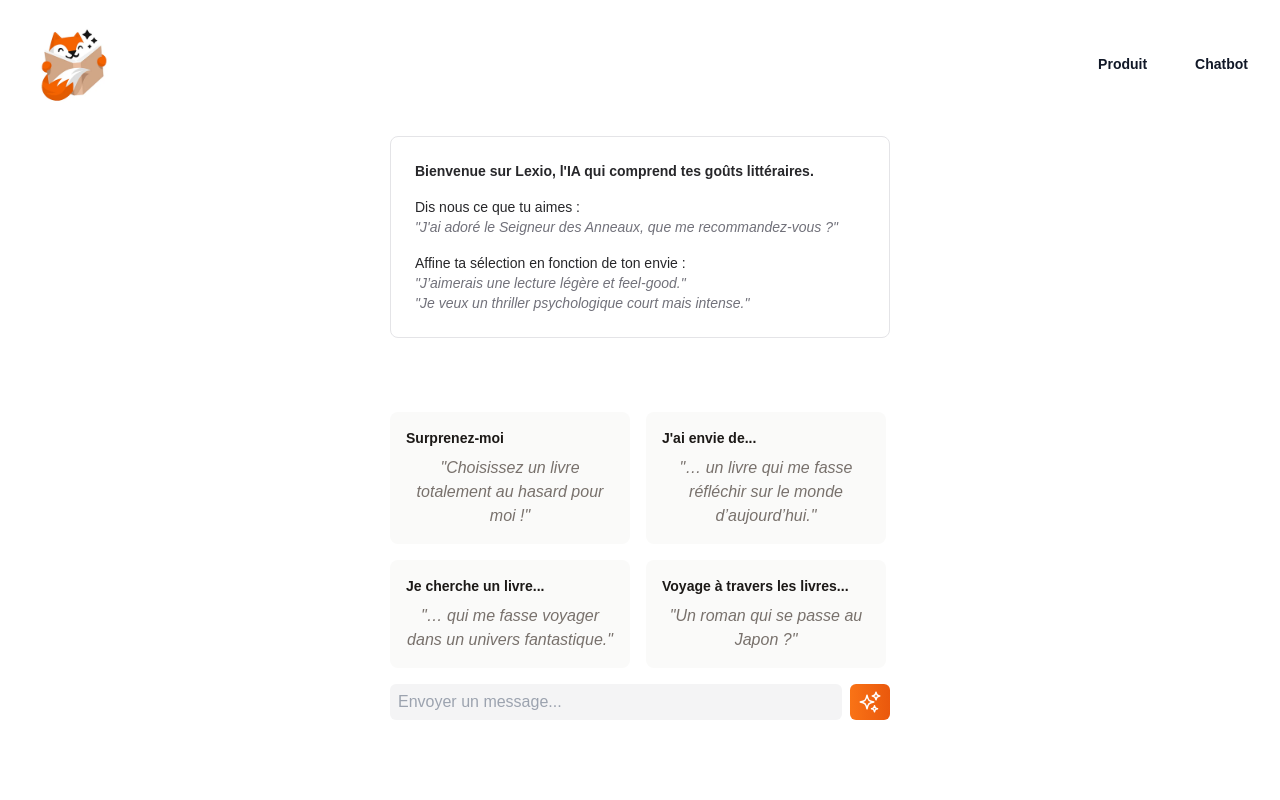
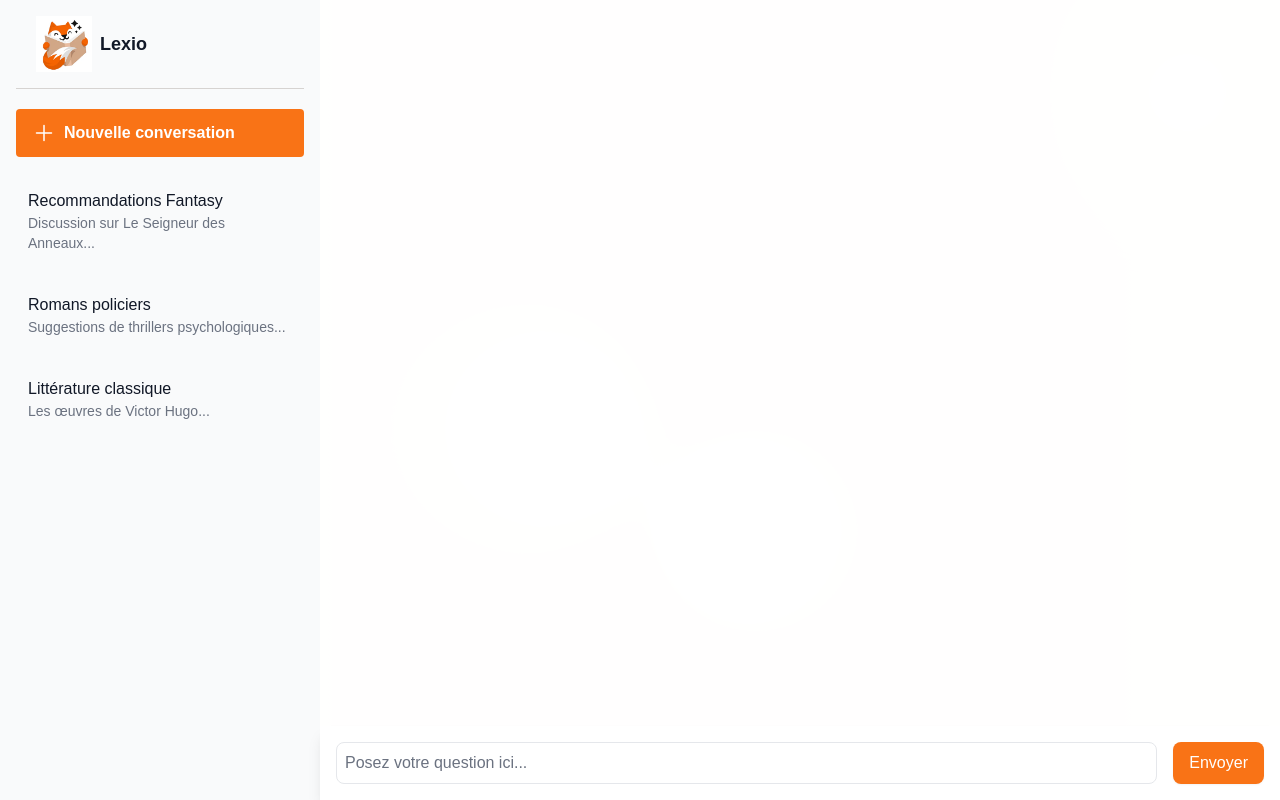
Before and after one commit to Capu-200/bootcamp-chatbot, a Next.js app in the folder front-chatbot/: page /chatbot in a window 1280 px wide. Built offline with nearby package versions, Linux system fonts and the light colour scheme.

Commit message:
[FIX] api and front

```diff
--- a/front-chatbot/app/chatbot/page.tsx
+++ b/front-chatbot/app/chatbot/page.tsx
@@ -1,184 +1,98 @@
-'use client'
-import Link from "next/link";
+"use client";
 import React from "react";
 
-import { useState } from 'react'
-import { Dialog, DialogPanel } from '@headlessui/react'
-import { Bars3Icon, XMarkIcon, PaperAirplaneIcon, SparklesIcon } from '@heroicons/react/24/outline'
-import Image from 'next/image'
-import Renard from '/public/renard.png'
+import { useState } from "react";
+import { ChatSidebar } from "../components/sidebar";
 
-const navigation = [
-    { name: "Produit", href: "/" },
-    { name: "Chatbot", href: "/chatbot" },
-];
+export default function ChatbotPage() {
+  const [message, setMessage] = useState("");
+  const [chatHistory, setChatHistory] = useState<
+    Array<{ role: string; content: string }>
+  >([]);
+  const [isLoading, setIsLoading] = useState(false);
 
-// const categories = [
-//     {name: "Polar"},
-//     {name: "Romance"},
-//     {name: "Fantaisie"},
-//     {name: "Jeunesse"},
-//     {name: "Horreur"},
-//     {name: "Science-Fiction"},
-//     {name: "Poésie"},
-// ];
+  const handleSubmit = async (e: React.FormEvent) => {
+    e.preventDefault();
+    if (!message.trim()) return;
 
-const promptExemple = [
-    {name : "Surprenez-moi", value: '"Choisissez un livre totalement au hasard pour moi !"'},
-    {name : "J'ai envie de...", value: '"… un livre qui me fasse réfléchir sur le monde d’aujourd’hui."'},
-    {name : "Je cherche un livre...", value: '"… qui me fasse voyager dans un univers fantastique."'},
-    {name : "Voyage à travers les livres...", value: '"Un roman qui se passe au Japon ?"'},
-]
+    setIsLoading(true);
+    // Ajouter le message de l'utilisateur à l'historique
+    setChatHistory((prev) => [...prev, { role: "user", content: message }]);
 
-export default function Chatbot() {
-    const [mobileMenuOpen, setMobileMenuOpen] = useState(false)
+    try {
+      const response = await fetch("/api/chat", {
+        method: "POST",
+        headers: {
+          "Content-Type": "application/json",
+        },
+        body: JSON.stringify({ message }),
+      });
 
-    const [selectedText, setSelectedText] = useState("");
+      const data = await response.json();
 
-    const handleSelect = (text: string) => {
-        setSelectedText(text);
+      // Ajouter la réponse du bot à l'historique
+      setChatHistory((prev) => [
+        ...prev,
+        { role: "assistant", content: data.answer },
+      ]);
+    } catch (error) {
+      console.error("Erreur:", error);
+    } finally {
+      setIsLoading(false);
+      setMessage("");
+    }
   };
 
   return (
-        <div className="bg-white h-full">
+    <div className="flex h-screen bg-white/95">
+      <ChatSidebar />
+      <div className="flex-1 flex flex-col bg-white/95">
+        {/* Zone des messages avec meilleure visibilité */}
+        <div className="flex-1 overflow-y-auto p-4 space-y-4">
+          {chatHistory.map((msg, index) => (
+            <div
+              key={index}
+              className={`p-4 rounded-lg max-w-3xl shadow-sm ${
+                msg.role === "user"
+                  ? "bg-orange-100 ml-auto border border-orange-200"
+                  : "bg-white border border-gray-200"
+              }`}
+            >
+              <div
+                className={`${
+                  msg.role === "user" ? "text-gray-800" : "text-gray-900"
+                } font-medium`}
+              >
+                {msg.content}
+              </div>
+            </div>
+          ))}
+        </div>
 
-        {/* Header responsive */}
-            <header className="absolute inset-x-0 top-0 z-50">
-                <nav aria-label="Global" className="flex items-center justify-between p-6 lg:px-8">
-                <div className="flex lg:flex-1">
-                    <a href="/" className="-m-1.5 p-1.5">
-                    <span className="sr-only">Lexio</span>
-                    <Image
-                        alt="logo de l'entreprise représentant un renard qui lit"
-                        src={Renard}
-                        className="h-20 w-20"
+        {/* Zone de saisie avec fond plus opaque */}
+        <form
+          onSubmit={handleSubmit}
+          className="p-4 bg-white shadow-lg"
+        >
+          <div className="flex gap-4">
+            <input
+              type="text"
+              value={message}
+              onChange={(e) => setMessage(e.target.value)}
+              placeholder="Posez votre question ici..."
+              className="flex-1 p-2 border rounded-lg focus:outline-none focus:ring-2 focus:ring-orange-500 bg-white text-gray-900 placeholder-gray-500"
+              disabled={isLoading}
             />
-                    </a>
-                </div>
-                <div className="flex lg:hidden">
             <button
-                    type="button"
-                    onClick={() => setMobileMenuOpen(true)}
-                    className="-m-2.5 inline-flex items-center justify-center rounded-md p-2.5 text-gray-700"
+              type="submit"
+              disabled={isLoading}
+              className="px-4 py-2 bg-orange-500 text-white rounded-lg hover:bg-orange-600 disabled:opacity-50 shadow-sm"
             >
-                    <span className="sr-only">Open main menu</span>
-                    <Bars3Icon aria-hidden="true" className="size-6" />
+              {isLoading ? "Envoi..." : "Envoyer"}
             </button>
           </div>
-                <div className="hidden lg:flex lg:gap-x-12">
-                    {navigation.map((item) => (
-                    <a key={item.name} href={item.href} className="text-sm/6 font-semibold text-gray-900">
-                        {item.name}
-                    </a>
-                    ))}
-                </div>
-                </nav>
-                <Dialog open={mobileMenuOpen} onClose={setMobileMenuOpen} className="lg:hidden">
-                <div className="fixed inset-0 z-50" />
-                <DialogPanel className="fixed inset-y-0 right-0 z-50 w-full overflow-y-auto bg-white px-6 py-6 sm:max-w-sm sm:ring-1 sm:ring-gray-900/10">
-                    <div className="flex items-center justify-between">
-                    <a href="/" className="-m-1.5 p-1.5">
-                    <span className="sr-only">Lexio</span>
-                    <Image
-                        alt="logo de l'entreprise représentant un livre ouvert avec un rayon de lumière en sortant"
-                        src={Renard}
-                        className="h-10 w-10"
-                    />
-                    </a>
-                    <button
-                        type="button"
-                        onClick={() => setMobileMenuOpen(false)}
-                        className="-m-2.5 rounded-md p-2.5 text-gray-700"
-                    >
-                        <span className="sr-only">Close menu</span>
-                        <XMarkIcon aria-hidden="true" className="size-6" />
-                    </button>
-                    </div>
-                    <div className="mt-6 flow-root">
-                    <div className="-my-6 divide-y divide-gray-500/10">
-                        <div className="space-y-2 py-6">
-                        {navigation.map((item) => (
-                            <a
-                            key={item.name}
-                            href={item.href}
-                            className="-mx-3 block rounded-lg px-3 py-2 text-base/7 font-semibold text-gray-900 hover:bg-gray-50"
-                            >
-                            {item.name}
-                            </a>
-                        ))}
+        </form>
       </div>
     </div>
-                    </div>
-                </DialogPanel>
-                </Dialog>
-            </header>
-
-            <div className="relative isolate pt-14 lg:px-8 flex flex-row justify-center pb-20 h-dvh bg-white">
-                <div className="flex flex-col justify-between gap-4">
-                    <div className="h-[350px] px-4 w-full md:w-[500px] md:px-0 pt-20">
-                        <div className="border rounded-lg p-6 flex flex-col gap-4 text-zinc-800 text-sm border-zinc-200">
-                            <p className="font-semibold"> Bienvenue sur Lexio, l'IA qui comprend tes goûts littéraires.</p>
-                            <div className="gap-3">
-                                <p className="text-zinc-800"> Dis nous ce que tu aimes : </p>
-                                <p className="italic text-zinc-500"> "J'ai adoré le Seigneur des Anneaux, que me recommandez-vous ?" </p>
-                            </div>
-                            <div className="gap-3">
-                                <p className="text-zinc-800"> Affine ta sélection en fonction de ton envie : </p>
-                                <p className="italic text-zinc-500"> "J’aimerais une lecture légère et feel-good." </p>
-                                <p className="italic text-zinc-500"> "Je veux un thriller psychologique court mais intense." </p>
-                            </div>
-                        </div>
-                    </div>
-                    <div className="flex flex-col items-start gap-4 w-[500px] justify-center ">
-                        <div className="flex items-center content-center flex-wrap grids-col-1 gap-4">
-                            {promptExemple.map((prompt) => (
-                                <button
-                                    key={prompt.name}
-                                    onClick={() => handleSelect(prompt.value)}
-                                    className="flex flex-col justify-center items-start gap-2 rounded-lg bg-stone-50 p-4 w-60 hover:bg-orange-50 focus:bg-orange-50 focus:border-2 focus:border-orange-500">
-                                        <h3 className="font-semibold text-sm text-stone-900">{prompt.name}</h3>
-                                        <p className="italic text-stone-500">{prompt.value}</p>
-                                </button>
-                                ))
+  );
 }
-
-                            {/* <button className="flex flex-col justify-center items-start gap-2 rounded-lg bg-stone-50 p-4 w-60 hover:bg-orange-50 focus:bg-orange-50 focus:border-2 focus:border-orange-500">
-                                <h3 className="font-semibold text-sm text-stone-900">Surprenez-moi</h3>
-                                <p className="italic text-stone-500">“Choisissez un livre totalement au hasard pour moi !”</p>
-                            </button> */}
-
-                            {/* <button className="flex flex-col justify-center items-start gap-2 rounded-lg bg-stone-50 p-4 w-60 hover:bg-orange-50 focus:bg-orange-50 focus:border-2 focus:border-orange-500">
-                                <h3 className="font-semibold text-sm text-stone-900">Je envie de...</h3>
-                                <p className="italic text-stone-500">”… un livre qui me fasse réfléchir sur le monde d’aujourd’hui.”</p>
-                            </button>
-
-                            <button className="flex flex-col justify-center items-start gap-2 rounded-lg bg-stone-50 p-4 w-60 hover:bg-orange-50 focus:bg-orange-50 focus:border-2 focus:border-orange-500">
-                                <h3 className="font-semibold text-sm text-stone-900">Je cherche un livre...</h3>
-                                <p className="italic text-stone-500">”… qui me fasse voyager dans un univers fantastique.”</p>
-                            </button>
-
-                            <button className="flex flex-col justify-start items-start gap-2 rounded-lg bg-stone-50 p-4 w-60 hover:bg-orange-50 focus:bg-orange-50 focus:border-2 focus:border-orange-500">
-                                <h3 className="font-semibold text-sm text-stone-900 ">Voyage à travers les livres...</h3>
-                                <p className="italic text-stone-500 content-start">”Un roman qui se passe au Japon ?”</p>
-                            </button> */}
-                        </div>
-
-
-                        <form className="flex flex-row gap-2 relative items-center self-stretch">
-                            <input className="bg-zinc-100 rounded-md px-2 py-1.5 w-full outline-none  text-zinc-800 md:max-w-[500px] max-w-[calc(100dvw-32px)]" placeholder="Envoyer un message..." type="text" value={selectedText} />
-                            <button className="w-auto rounded-md px-2 py-1.5 text-white bg-gradient-to-r from-orange-500 to-orange-600 hover:bg-gradient-to-r focus:outline-none focus:ring-2 focus:ring-offset-2">
-                                {/* <PaperAirplaneIcon aria-hidden="true" className="size-6" /> */}
-                                <SparklesIcon aria-hidden="true" className="size-6"/>
-                            </button>
-                        </form>
-                        {/* {
-                            categories.map((category) => (
-                                <button key={category.name} className={`text-gray-800 text-xs font-medium py-1 px-2 rounded-full border border-stone-400 focus:border-2 focus:text-orange-500 focus:font-semibold focus:border-orange-500 bg-white hover:bg-stone-100`}> {category.name} </button>
-                            ))
-                        } */}
-                    </div>
-                </div>
-            </div>
-        </div>
-    )
-}
--- a/front-chatbot/app/components/sidebar.tsx
+++ b/front-chatbot/app/components/sidebar.tsx
@@ -39,7 +39,7 @@ export function ChatSidebar() {
   }
 
   return (
-    <div className="w-80 h-screen bg-white border-r border-stone-300 flex flex-col content-center items-center">
+    <div className="w-80 h-screen bg-gray-50 flex flex-col content-center items-center">
       <div className="flex flex-col items-start gap-5 self-stretch p-4">
         <div className="flex flex-row items-center gap-2 px-5 pb-4 border-b self-stretch border-stone-300">
             <Image alt="" src={Renard} className="size-14"/>
--- a/front-chatbot/app/layout.tsx
+++ b/front-chatbot/app/layout.tsx
@@ -1,7 +1,7 @@
 import type { Metadata } from "next";
 import { Geist, Geist_Mono } from "next/font/google";
 import "./globals.css";
-import Background from "./components/background"
+import Background from "./components/background";
 
 const geistSans = Geist({
   variable: "--font-geist-sans",
@@ -28,10 +28,10 @@ export default function RootLayout({
       <body
         className={`${geistSans.variable} ${geistMono.variable} antialiased`}
       >
-        <div className="relative z-0 bg-white">
+        <div className="fixed inset-0 z-0">
           <Background />
         </div>
-        {children}
+        <main className="relative z-10 min-h-screen">{children}</main>
       </body>
     </html>
   );
```
Also changed, not shown: front-chatbot/app/api/chat/route.tsx (+42 -8 lines). Lines whose indentation alone changed are shown as unchanged.
